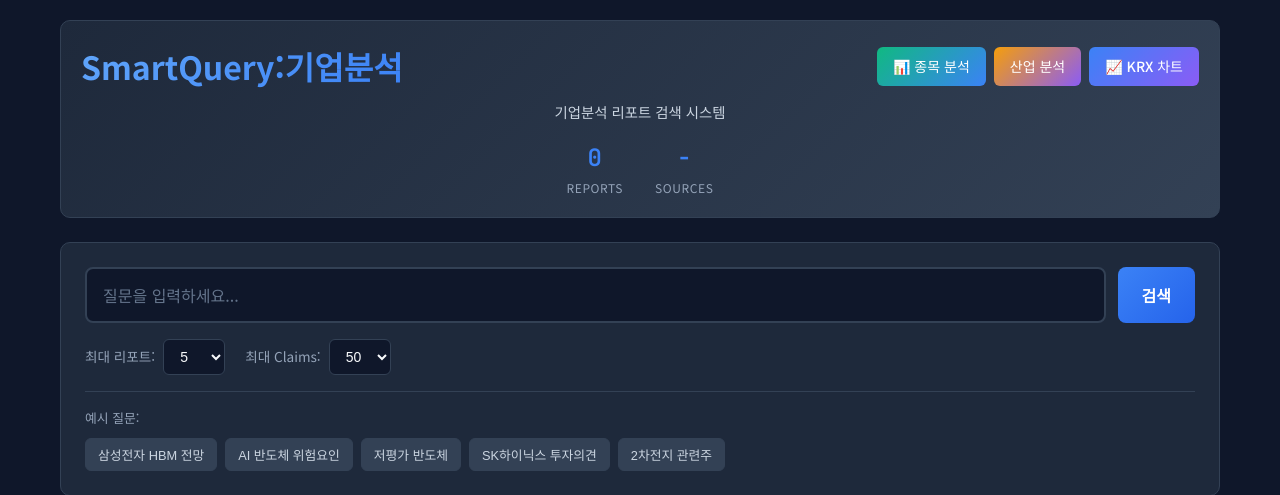
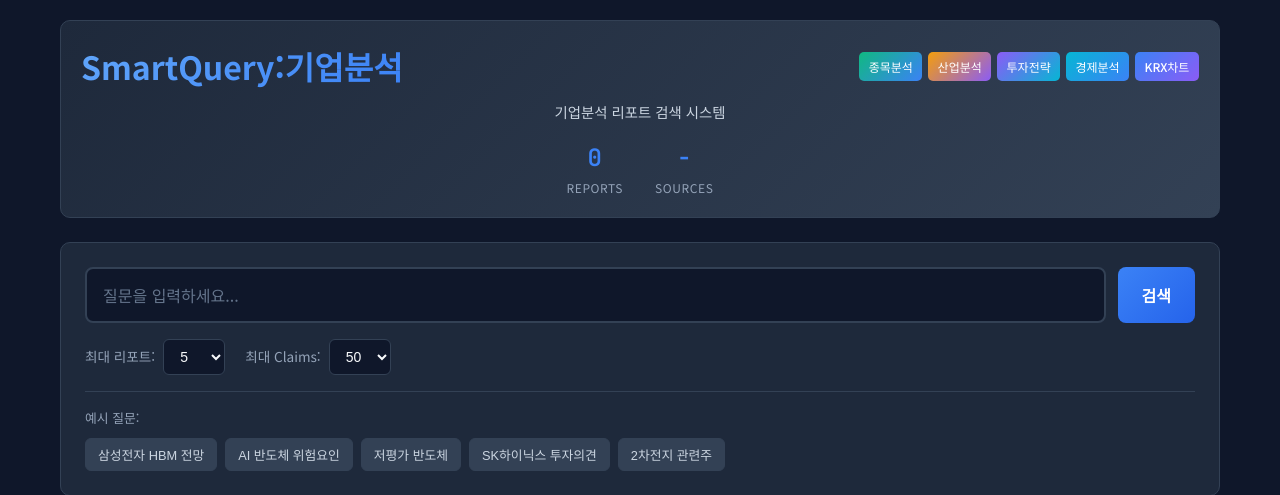
Before and after one commit to cschung7/naver-report-query, a Flask app: page / in a window 1280 px wide. Shown: the top 495 px of the page. Run offline with Flask 3, Linux system fonts and the light colour scheme; data that the repository does not hold is empty; some libraries are stand-ins or nearby versions.

Commit message:
Add 투자전략/경제분석 nav tabs, compact sizing for 5 buttons
Co-Authored-By: Claude Opus 4.6 <noreply@anthropic.com>

```diff
--- a/firm/api/templates/index.html
+++ b/firm/api/templates/index.html
@@ -865,16 +865,12 @@ body {
         <header class="header">
             <div class="header-top" style="display: flex; justify-content: space-between; align-items: center; width: 100%; margin-bottom: 0.5rem;">
                 <h1 class="header-title" style="margin: 0;">SmartQuery:기업분석</h1>
-                <div style="display: flex; gap: 0.5rem;">
-                    <a href="/analysis" class="demo-link" style="display: inline-flex; align-items: center; gap: 0.5rem; padding: 0.5rem 1rem; background: linear-gradient(135deg, #10b981, #3b82f6); color: white; text-decoration: none; border-radius: 6px; font-size: 0.875rem; font-weight: 500; transition: all 0.2s;">
-                        📊 종목 분석
-                    </a>
-                    <a href="/industry" class="demo-link" style="display: inline-flex; align-items: center; gap: 0.5rem; padding: 0.5rem 1rem; background: linear-gradient(135deg, #f59e0b, #8b5cf6); color: white; text-decoration: none; border-radius: 6px; font-size: 0.875rem; font-weight: 500; transition: all 0.2s;">
-                        산업 분석
-                    </a>
-                    <a href="https://stock-chart-tau.vercel.app/" target="_blank" class="demo-link" style="display: inline-flex; align-items: center; gap: 0.5rem; padding: 0.5rem 1rem; background: linear-gradient(135deg, #3b82f6, #8b5cf6); color: white; text-decoration: none; border-radius: 6px; font-size: 0.875rem; font-weight: 500; transition: all 0.2s;">
-                        📈 KRX 차트
-                    </a>
+                <div style="display: flex; gap: 0.35rem; flex-wrap: wrap;">
+                    <a href="/analysis" class="demo-link" style="display: inline-flex; align-items: center; padding: 0.3rem 0.6rem; background: linear-gradient(135deg, #10b981, #3b82f6); color: white; text-decoration: none; border-radius: 5px; font-size: 0.75rem; font-weight: 500; transition: all 0.2s;">종목분석</a>
+                    <a href="/industry" class="demo-link" style="display: inline-flex; align-items: center; padding: 0.3rem 0.6rem; background: linear-gradient(135deg, #f59e0b, #8b5cf6); color: white; text-decoration: none; border-radius: 5px; font-size: 0.75rem; font-weight: 500; transition: all 0.2s;">산업분석</a>
+                    <a href="/strategy" class="demo-link" style="display: inline-flex; align-items: center; padding: 0.3rem 0.6rem; background: linear-gradient(135deg, #8b5cf6, #06b6d4); color: white; text-decoration: none; border-radius: 5px; font-size: 0.75rem; font-weight: 500; transition: all 0.2s;">투자전략</a>
+                    <a href="/economy" class="demo-link" style="display: inline-flex; align-items: center; padding: 0.3rem 0.6rem; background: linear-gradient(135deg, #06b6d4, #3b82f6); color: white; text-decoration: none; border-radius: 5px; font-size: 0.75rem; font-weight: 500; transition: all 0.2s;">경제분석</a>
+                    <a href="https://stock-chart-tau.vercel.app/" target="_blank" class="demo-link" style="display: inline-flex; align-items: center; padding: 0.3rem 0.6rem; background: linear-gradient(135deg, #3b82f6, #8b5cf6); color: white; text-decoration: none; border-radius: 5px; font-size: 0.75rem; font-weight: 500; transition: all 0.2s;">KRX차트</a>
                 </div>
             </div>
             <p class="header-subtitle" id="api-subtitle">NaverReport Multi-Database Query System</p>
```
